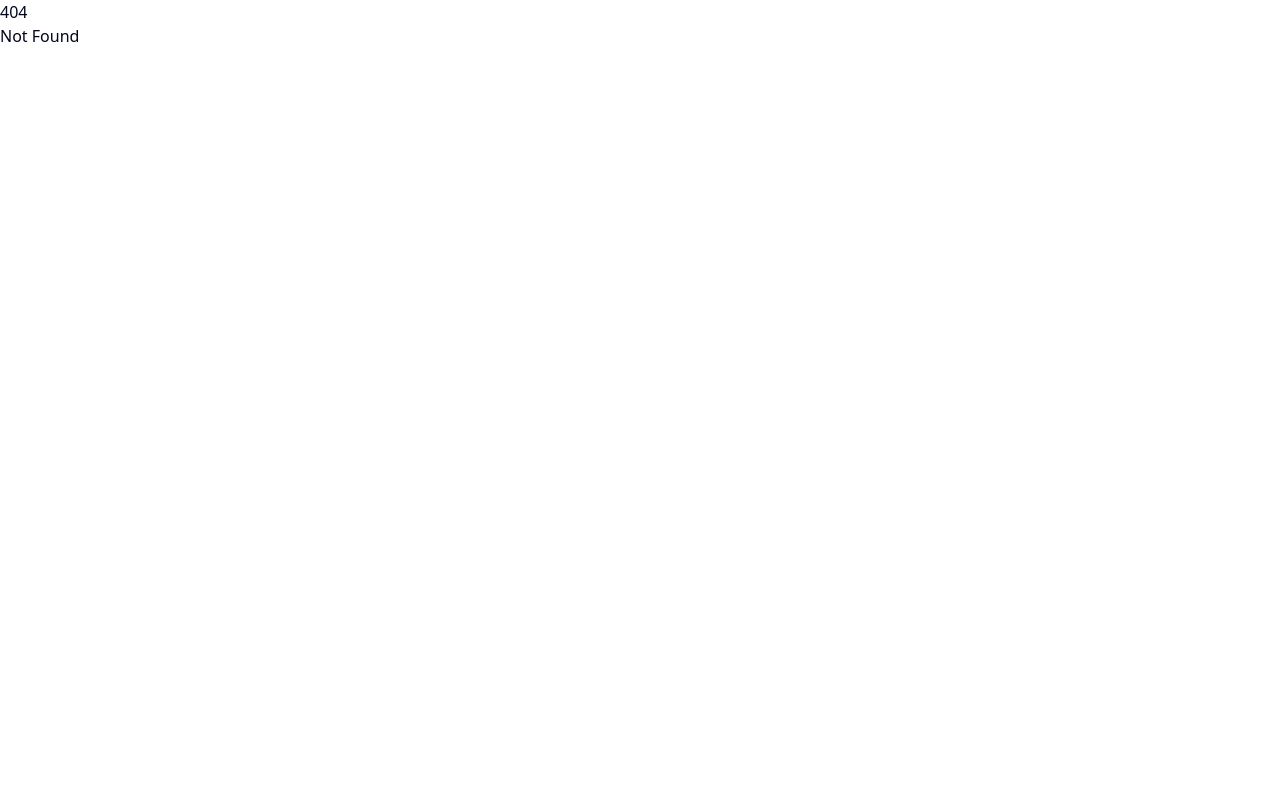
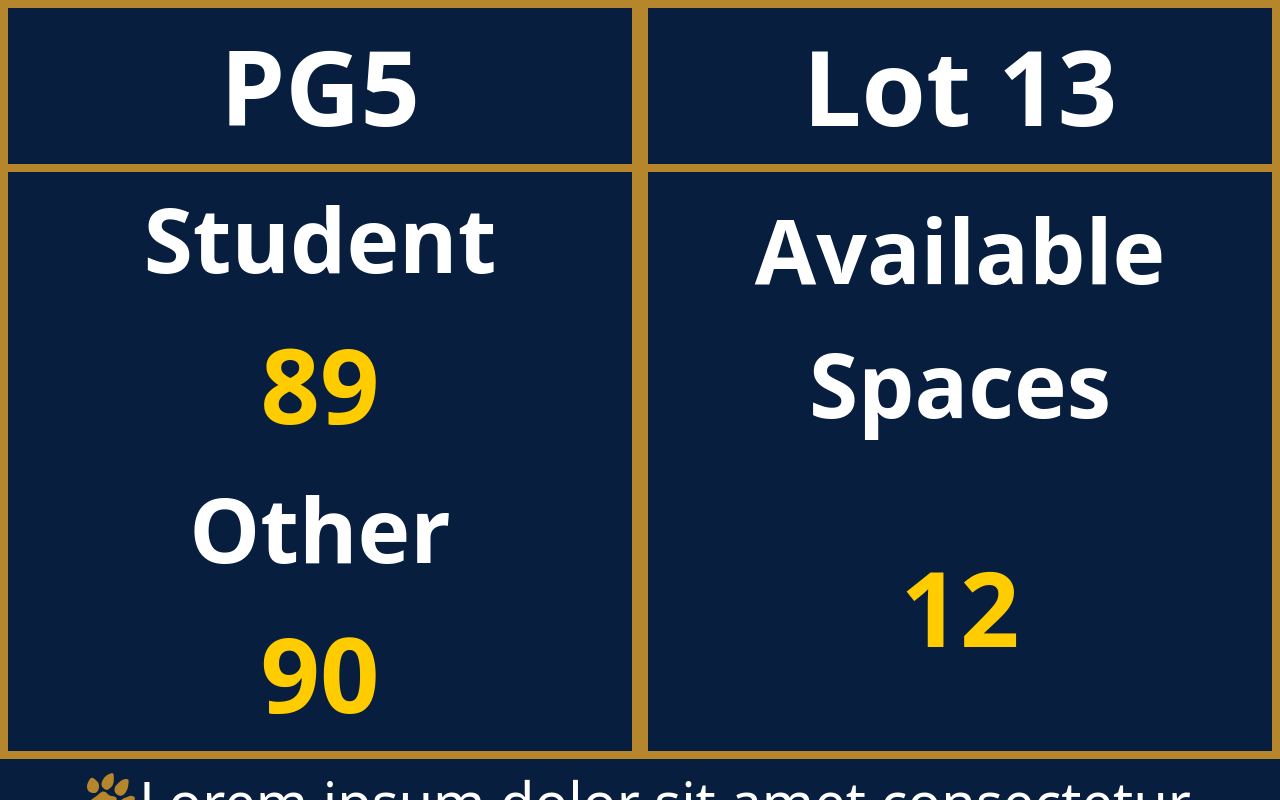
Before and after one commit to FIU-Parking-and-Transportation/panther-park, a SvelteKit app: page /signage/small in a window 1280 px wide. Before the commit this address had no page. Built offline with nearby package versions, Linux system fonts and the light colour scheme.

Commit message:
Add small sign ui

```diff
--- /dev/null
+++ b/src/routes/signage/small/+page.svelte
@@ -0,0 +1,90 @@
+<script>
+  import paw from '$lib/assets/sticker-paw-solid-gold.svg';
+  let facilities = [
+    { name: "PG5", count: [{"name": "student", value: 89}, {"name": "other", value: 90}]},
+    { name: "Lot 13", count: [{"name": "total", value: 12}]},
+  ];
+  let facilityWidth = $state();
+  let facilityHeight= $state();
+  $inspect(facilityWidth);
+</script>
+
+<main>
+  <div id="occupancy">
+    {#each facilities as facility}
+      <div class="facility">
+        <div style:font-size="13cqmin" bind:clientWidth={facilityWidth} bind:clientHeight={facilityHeight} class="facility-name">{facility.name}</div>
+      {#each facility.count as count}
+        <div style:font-size="{facilityWidth/7}px" class="facility-count-name text">{facility.count.length != 1 ? count.name : "Available Spaces"}</div>
+        <div style:font-size="{facilityWidth/6}px" class="facility-count-value text">{count.value}</div>
+      {/each}
+      </div>
+    {/each}
+  </div>
+  <div id="underline">
+    <img class="paw" src={paw} alt="panther paw icon"/>
+    Lorem ipsum dolor sit amet consectetur.
+  </div>
+</main>
+
+<style>
+:global(html, body) {
+  overflow: hidden;
+  background-color: #081e3f;
+  color: white;
+}
+main {
+  height: 100vh;
+  width: 100vw;
+  display: flex;
+  flex-direction: column;
+}
+#occupancy {
+  display: flex;
+  width: 100%;
+  flex-grow: 1;
+}
+.facility {
+  width: 100%;
+  height: 100%;
+  display: flex;
+  flex-direction: column;
+  border: 1cqb solid #b6862c;
+}
+.facility-name {
+  flex-grow: 0;
+  display: flex;
+  justify-content: center;
+  align-items: center;
+  border-bottom: 1cqmin solid #b6862c;
+  font-weight: bold;
+}
+.facility-count-value {
+  color: #FFCC00
+}
+.text {
+  display: flex;
+  flex: 1;
+  font-weight: bold;
+  height: 100%;
+  align-items: center;
+  justify-content: center;
+  text-align: center;
+  text-transform: capitalize;
+  width: 100%;
+}
+#underline {
+  display: flex;
+  font-size: 7cqmin;
+  font-stretch: condensed;
+  align-items: center;
+  justify-content: center;
+  white-space: nowrap;
+}
+.paw {
+  position: relative;
+  height: 1em;
+  width: 1em;
+  bottom: 0.1em;
+}
+</style>
```
Also changed, not shown: src/lib/assets/sticker-paw-solid-gold.svg (added).
